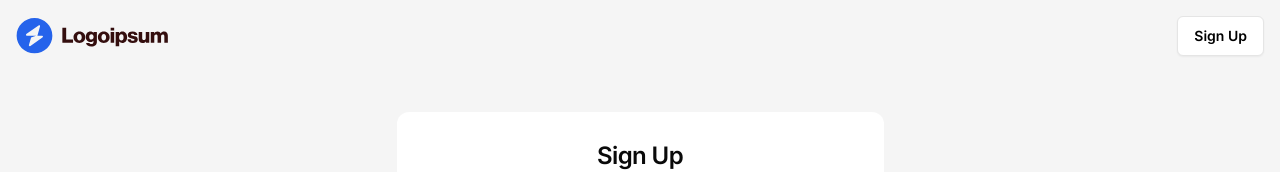
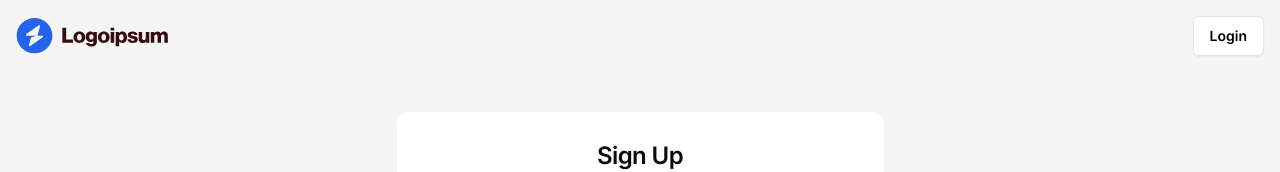
Before and after one commit to mathbertmes/jira-clone, a Next.js app: page /sign-up in a window 1280 px wide. Shown: the top 172 px of the page. Built offline with nearby package versions, Linux system fonts and the light colour scheme.

Commit message:
navbar redirection works

```diff
--- a/src/app/(auth)/layout.tsx
+++ b/src/app/(auth)/layout.tsx
@@ -1,18 +1,24 @@
+"use client"
 import { Button } from "@/components/ui/button";
 import Image from "next/image";
+import Link from "next/link";
+import { usePathname } from "next/navigation";
 
 interface AuthLayoutProps{
   children: React.ReactNode;
 }
 
 const AuthLayout = ({ children } : AuthLayoutProps) => {
+  const pathname = usePathname()
   return(
     <main className="bg-neutral-100 min-h-screen">
       <div className="mx-auto max-w-screen-2xl p-4">
         <nav className="flex justify-between items-center">
           <Image src="/logo.svg" height={56} width={152} alt="logo" />
-          <Button variant="secondary">
-            Sign Up
+          <Button asChild variant="secondary">
+            <Link href={pathname === "/sign-in" ? "/sign-up" : "/sign-in"}>
+              {pathname === "/sign-in" ? "Sign Up" : "Login"}
+            </Link>
           </Button>
         </nav>
         <div className="flex flex-col items-center justify-center pt-4 md:pt-14">
```
